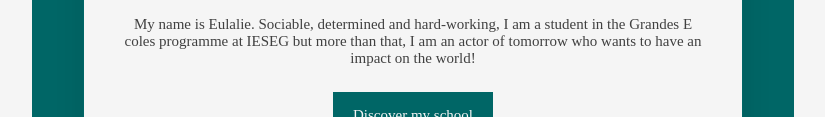
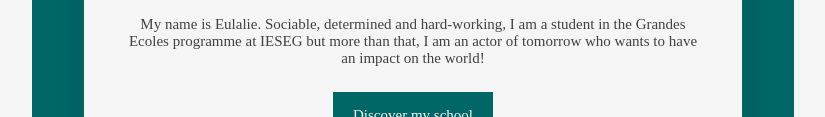
Before and after one commit to locqueville-eulalie/my-profile, a plain HTML site: page index.html in a window 1280 px wide. Shown: the part 366-483 px from the top of the page, without its empty margins (227-1052 px from the left). Drawn offline with Linux system fonts and the light colour scheme.

Commit message:
Add files via upload

```diff
--- a/index.html
+++ b/index.html
@@ -14,7 +14,7 @@
 	<div class="card-white" id="introduction" >
 		<h1>Welcome to my world :)</h1>
  		<img src="images/eulalie.jpg" alt="Eulalie Locqueville" id="logo">
- 		<p >My name is Eulalie. Sociable, determined and hard-working, I am a student in the Grandes E coles programme at IESEG but more than that, I am an actor of tomorrow who wants to have an impact on the world!</p>
+ 		<p >My name is Eulalie. Sociable, determined and hard-working, I am a student in the Grandes Ecoles programme at IESEG but more than that, I am an actor of tomorrow who wants to have an impact on the world!</p>
  		<a class="btn-blue"href="https://www.ieseg.fr" target="_blank">Discover my school</a>
 	</div>
 
```
